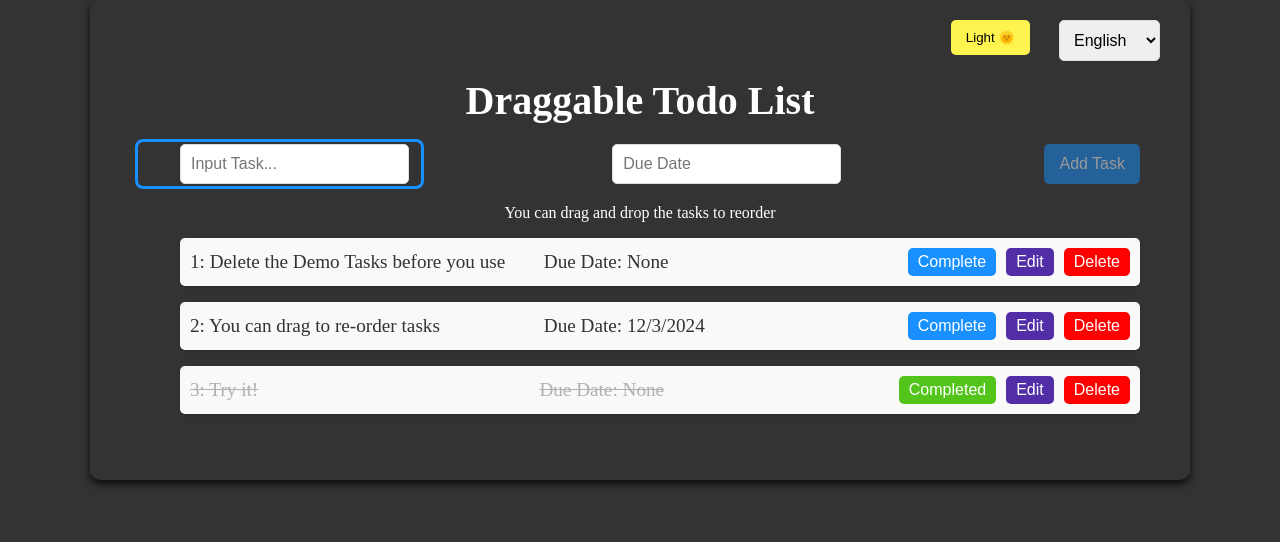
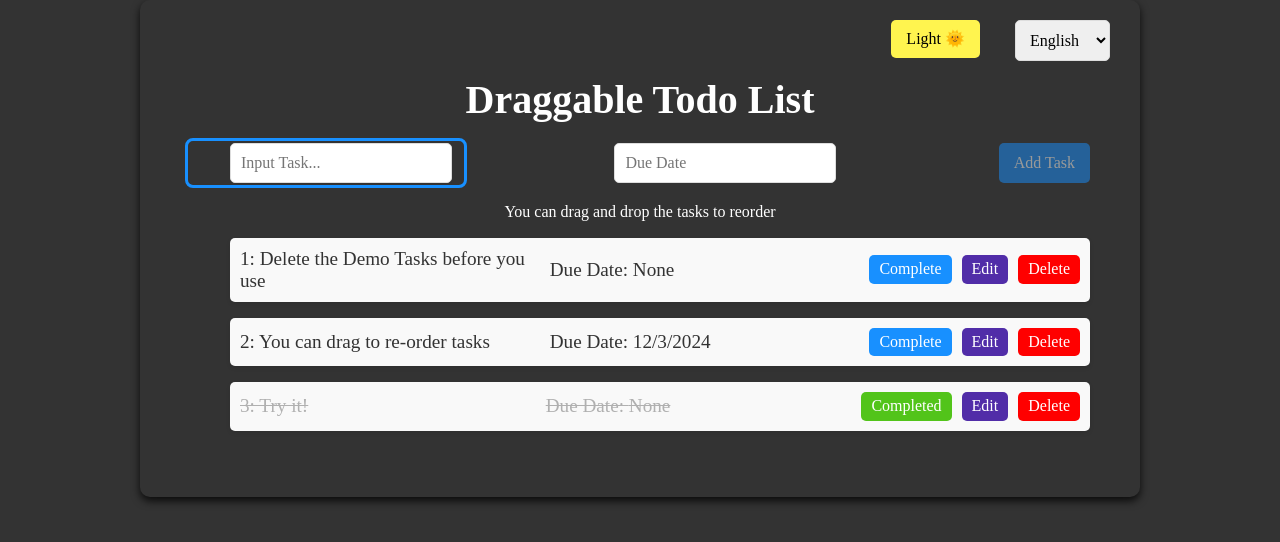
Before and after one commit to john-data-chen/ts-react-drag-and-drop-starter-kit, a React (Vite) app: page / in a window 1280 px wide. Shown: the top 542 px of the page. Built offline with nearby package versions, Linux system fonts and the light colour scheme.

Commit message:
add and import styled-normalize

```diff
--- a/package.json
+++ b/package.json
@@ -24,7 +24,8 @@
     "react-dom": "19.0.0",
     "react-i18next": "^15.1.3",
     "react-redux": "^9.1.2",
-    "styled-components": "^6.1.13"
+    "styled-components": "^6.1.13",
+    "styled-normalize": "^8.1.1"
   },
   "devDependencies": {
     "@eslint/js": "^9.13.0",
--- a/src/theme/ThemeSets.ts
+++ b/src/theme/ThemeSets.ts
@@ -1,5 +1,13 @@
-import { createGlobalStyle } from 'styled-components';
+import { createGlobalStyle } from "styled-components";
+import { normalize } from "styled-normalize";
+
 export const GlobalStyles = createGlobalStyle`
+  ${normalize}
+
+  *, *::before, *::after {
+    box-sizing: border-box;
+  }
+
   body {
     background: ${({ theme }) => theme.body};
     color: ${({ theme }) => theme.text};
@@ -15,15 +23,15 @@ export const GlobalStyles = createGlobalStyle`
 `;
 
 export const lightTheme = {
-  body: '#f7f7f7',
-  text: '#333',
-  boxShadow: '0 4px 8px rgba(0, 0, 0, 0.4)',
-  buttonBackground: '#FFDF00',
+  body: "#f7f7f7",
+  text: "#333",
+  boxShadow: "0 4px 8px rgba(0, 0, 0, 0.4)",
+  buttonBackground: "#FFDF00",
 };
 
 export const darkTheme = {
-  body: '#333',
-  text: '#fff',
-  boxShadow: '0 4px 8px rgba(0, 0, 0, 0.8)',
-  buttonBackground: '#FFF44F',
+  body: "#333",
+  text: "#fff",
+  boxShadow: "0 4px 8px rgba(0, 0, 0, 0.8)",
+  buttonBackground: "#FFF44F",
 };
```
Also changed, not shown: 1 other file (tests, documents, lock files or other folders).
